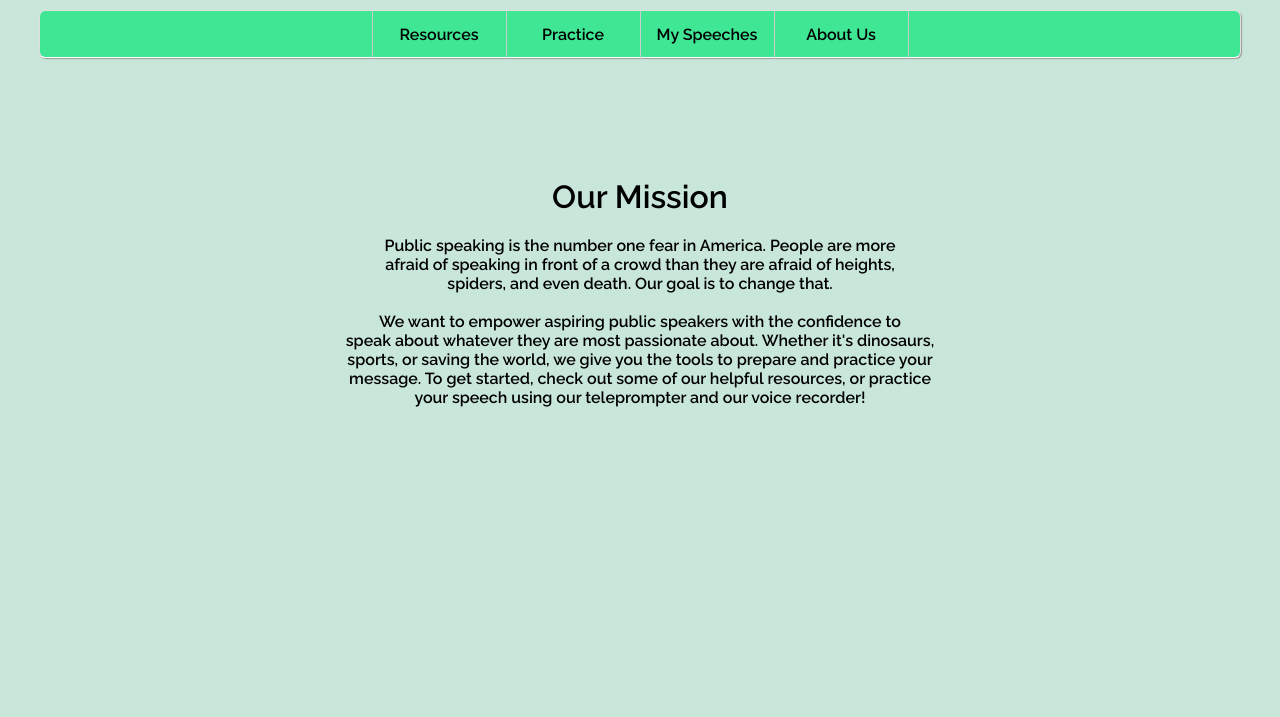
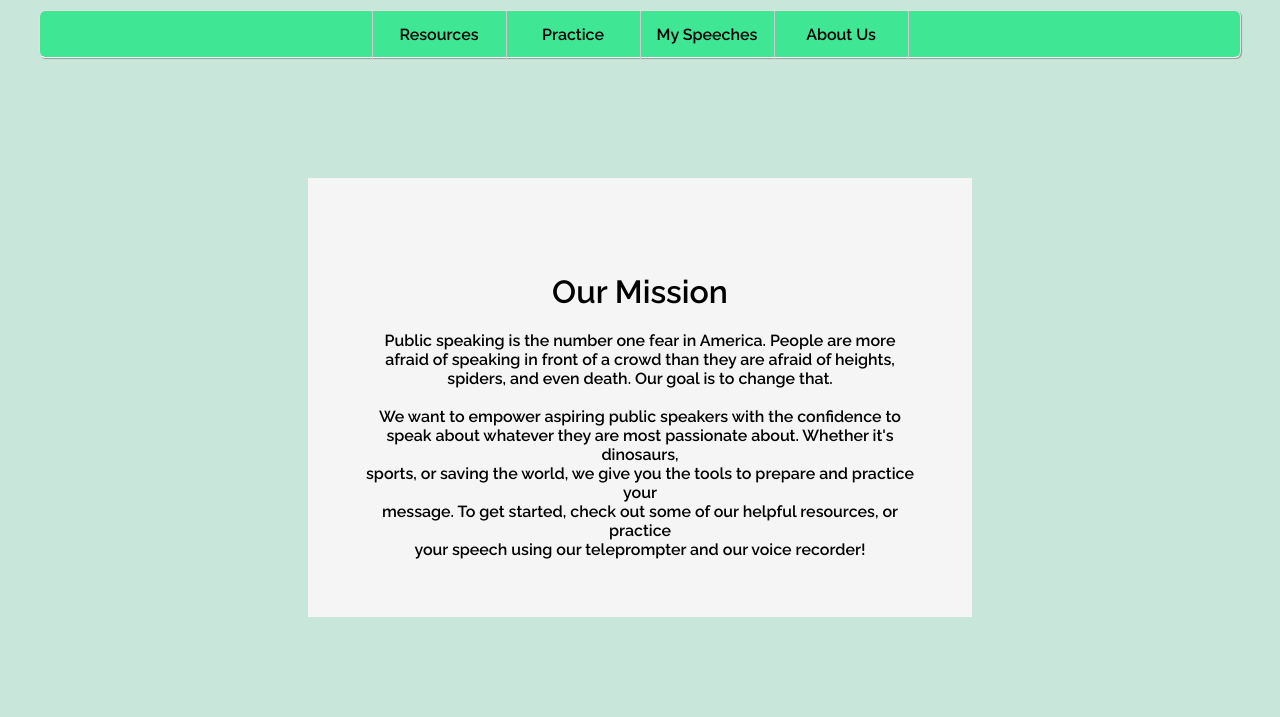
Before and after one commit to angielt/stagebright, a Python web app: template stage-bright-project/templates/main.html in a window 1280 px wide. Shown: the part 214-931 px from the top of the page. Before the commit the page ends 621 px from the top, so only its background shows below. Run offline with Jinja, Linux system fonts and the light colour scheme; the template is opened without the code that fills it, so the values that code supplies are empty.

Commit message:
check if up to date

```diff
--- a/stage-bright-project/templates/about.html
+++ b/stage-bright-project/templates/about.html
@@ -34,7 +34,7 @@
   </nav>
 
   <!--  -->
-
+<div class="page-content">
 <h1> About Us </h1>
 </center>
 <img class = "bio-images" src="static/images/jeff.jpg" rel="jeff">
@@ -44,5 +44,6 @@
 <img class = "bio-images" src="static/images/rachel.jpg" rel = "rachel">
 <h2>Rochel is Rochel</h2>
 <br>
+</div>
 </body>
 </html>
--- a/stage-bright-project/templates/articles.html
+++ b/stage-bright-project/templates/articles.html
@@ -34,13 +34,14 @@
   </nav>
 
 <body>
+  <div class="page-content">
   <h1> Articles </h1>
 
  <h2> Article References </h2>
  <div>
  <iframe width="560" height="315" src="https://www.youtube.com/embed/tShavGuo0_E" frameborder="0" allowfullscreen></iframe>
  <iframe width="420" height="315" src="https://www.youtube.com/embed/UF8uR6Z6KLc" frameborder="0" allowfullscreen></iframe>
-
+</div>
 
 </body>
 </html>
--- a/stage-bright-project/templates/main.html
+++ b/stage-bright-project/templates/main.html
@@ -34,7 +34,7 @@
 
  <!--  -->
 
-<div class="page-message">
+<div class="page-content">
 <h1>Our Mission</h1>
 <p>
   Public speaking is the number one fear in America. People are more<br>
```
